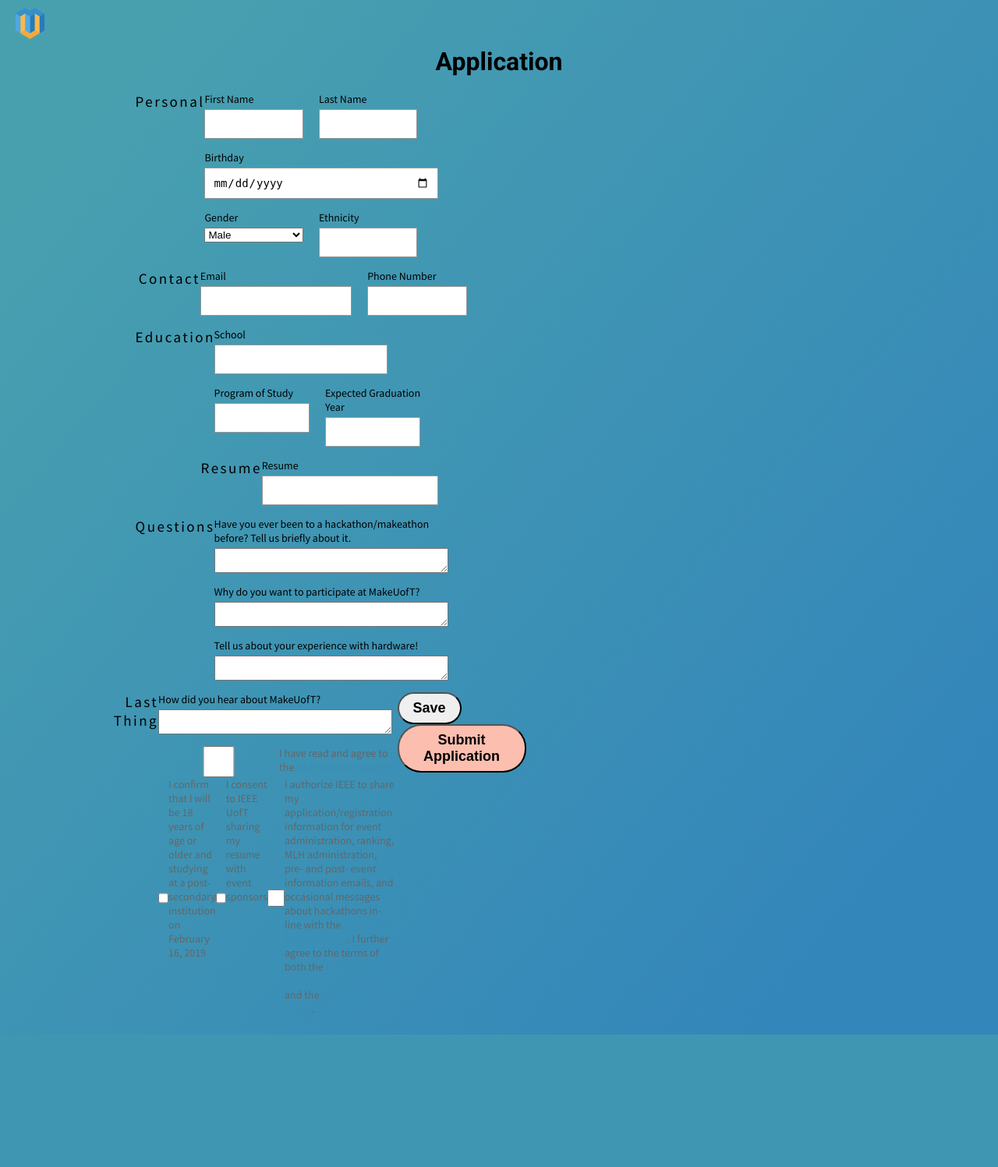
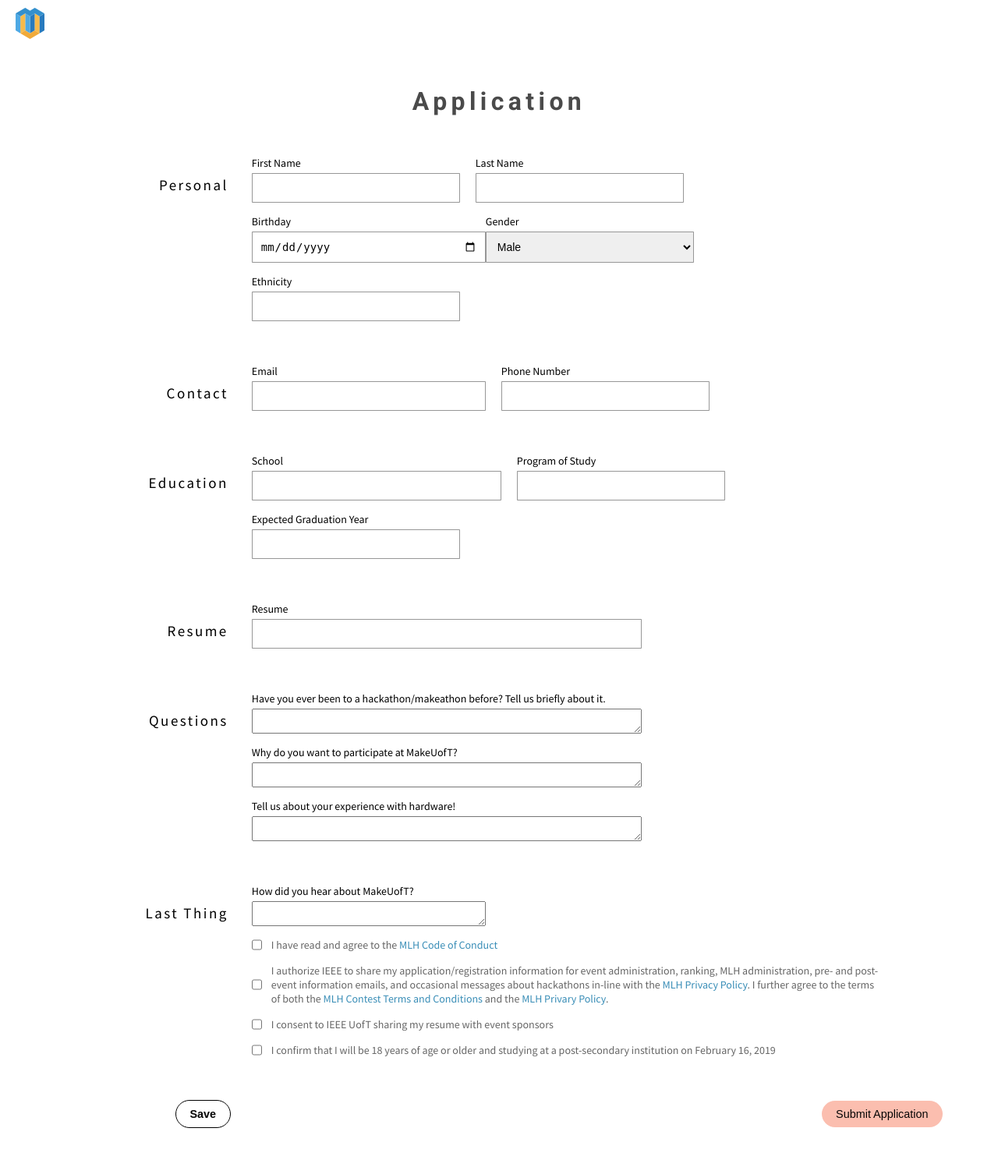
Before and after one commit to grahamhoyes/makeuoft-site-2.0, a Flask app: page /auth/apply in a window 1280 px wide. Shown: the whole page at 78% size. Before the commit the page ends 1327 px from the top, so only its background shows below. Run offline with Flask 2, Linux system fonts and the light colour scheme.

Commit message:
added more styles to the application form

```diff
--- a/application/static/styles/css/styles.css
+++ b/application/static/styles/css/styles.css
@@ -299,15 +299,16 @@ a.anchor {
 
 .pink-btn {
   background-color:#FBBEAF;
-  font-weight: 600;
+  /* font-weight: 600; */
   color:#000000;
   border-radius: 30px;
   font-size: 18px;
   padding: 8px 18px;
-  transition: color .3s;
+  transition: all .3s;
   max-width: 200px;
   text-align: center;
   align-self: center;
+  border: none;
 }
 
 .pink-btn:hover {
@@ -316,16 +317,23 @@ a.anchor {
 }
 
 .black-outline-btn {
-  background-color: none;
+  background-color: white;
   font-weight: 600;
   color:#000000;
   border-radius: 30px;
   font-size: 18px;
   padding: 8px 18px;
-  transition: color .3s;
+  transition: all .3s;
   max-width: 150px;
   text-align: center;
   align-self: center;
+  border: 0.8px solid #000000;
+  transition: color .3s;
+}
+
+.black-outline-btn:hover {
+  background-color: black;
+  color: white;
 }
 
 /* End of WANT TO SPONSOR US? */
@@ -750,7 +758,6 @@ button.radius, .button.radius {
 }
 
 .login-form h1 {
-
     font-weight: bold;
     font-size: 32px;
     line-height: 40px;
@@ -768,14 +775,13 @@ button.radius, .button.radius {
     flex-direction: column;
 }
 .login-form label {
-
     font-size: 14px;
     /* line-height: 14px; */
     color: #000000;
     margin-bottom: 4px;
 }
 
-.login-form input {
+.login-form input, select {
     border: 0.8px solid #979797;
     box-sizing: border-box;
     border-radius: 0.8px;
@@ -894,12 +900,36 @@ button.radius, .button.radius {
 
 /* START OF APPLICATION PAGE FORM */
 .application-body {
-  background: linear-gradient(130.14deg, #48A0AF 9.68%, #3386BA 87.5%);
+  background-color: linear-gradient(130.14deg, #48A0AF 9.68%, #3386BA 87.5%);
+  /* background-color:pink; */
+}
+
+.application-form-div {
+  background-color: white;
+  padding: 50px 20px;
+  width: 80vw;
+  margin: auto;
+}
+.application-form-div h1 {
+  font-size: 32px;
+  line-height: 40px;
+  text-align: center;
+  letter-spacing: 5.4px;
+  color: #4A4A4A;
+  margin-bottom: 50px;
+}
+
+.application-form {
+  left: 0;
+  margin: 0;
+  width: 100%;
+  padding: 0;
 }
 
 .application-div {
   display: flex;
   justify-content: space-between;
+  width: 100%;
 }
 
 .application-div h2 {
@@ -909,43 +939,76 @@ button.radius, .button.radius {
   text-align: right;
   letter-spacing: 2.44286px;
   color: #000000;
-  width: 101px;
+  width: 11rem;
+  margin-top: 25px;
 }
 
 .application-div-inputs {
   width: 100%;
   display: flex;
   flex-wrap: wrap;
+  margin-left: 30px;
+  margin-bottom: 40px;
 }
 
 .input-width-third {
   width: 33%;
   margin-right: 20px;
+  min-width: 170px;
 }
 .input-width-half {
   width: 50%;
   margin-right: 20px;
+  min-width: 260px;
 }
 
 .input-width-full {
   width: 100%;
+  max-width: 500px;
 }
 
 .input-width-60 {
   width: 60%;
   margin-right: 20px;
+  min-width: 320px;
 }
 
 .form-checkbox-div {
   display: flex;
   flex-direction: row-reverse;
+  width: 100%;
+  justify-content: flex-end;
+  margin-bottom: 15px;
 }
 
 .form-checkbox-div label {
   font-size: 14px;
   line-height: 18px;
   color: #666666;
+  margin-left: 12px;
+  margin-bottom: 0;
 }
+
+.form-checkbox-div input {
+  width: auto;
+}
+
+.form-btn-div {
+  display: flex;
+  justify-content: space-between;
+  width: 100%;
+  margin-left: calc(11rem - 23px);
+}
+
+.form-btn-div button {
+  font-size: 14.4px;
+  line-height: 18px;
+  display: flex;
+  align-items: center;
+  text-align: center;
+  color: #060606;
+}
+
 
 .form-checkbox-div a, .form-checkbox-div a:active {
   color: #3A8EB7;
--- a/application/templates/auth/application.html
+++ b/application/templates/auth/application.html
@@ -20,7 +20,7 @@
     <div class="application-form-div">
         <h1>Application</h1>
         <!-- <div class="form-container"> -->
-        <form class="login-form" id="login-form" method="POST" novalidate>
+        <form class="login-form application-form" id="application-form" method="POST" novalidate>
             {{ form.hidden_tag() }}
 
             <div class="application-div">
@@ -139,7 +139,7 @@
                     <div class="form-checkbox-div">
                         <label for="shareApplication">I authorize IEEE to share my application/registration information for event administration, ranking, MLH administration, pre- and post- event information emails, and occasional messages about hackathons in-line with the <a href="https://static.mlh.io/docs/mlh-code-of-conduct.pdf">MLH Privacy Policy</a>. I further agree to the terms of both the <a href="https://static.mlh.io/docs/mlh-code-of-conduct.pdf">MLH Contest Terms and Conditions</a> and the <a href="https://static.mlh.io/docs/mlh-code-of-conduct.pdf">MLH Privary Policy</a>.</label>
                         <input type="checkbox" id="shareApplication">
-
+                    </div>
                     <div class="form-checkbox-div">
                         <label for="shareResume">I consent to IEEE UofT sharing my resume with event sponsors</label>
                         <input type="checkbox" id="shareResume">
```
